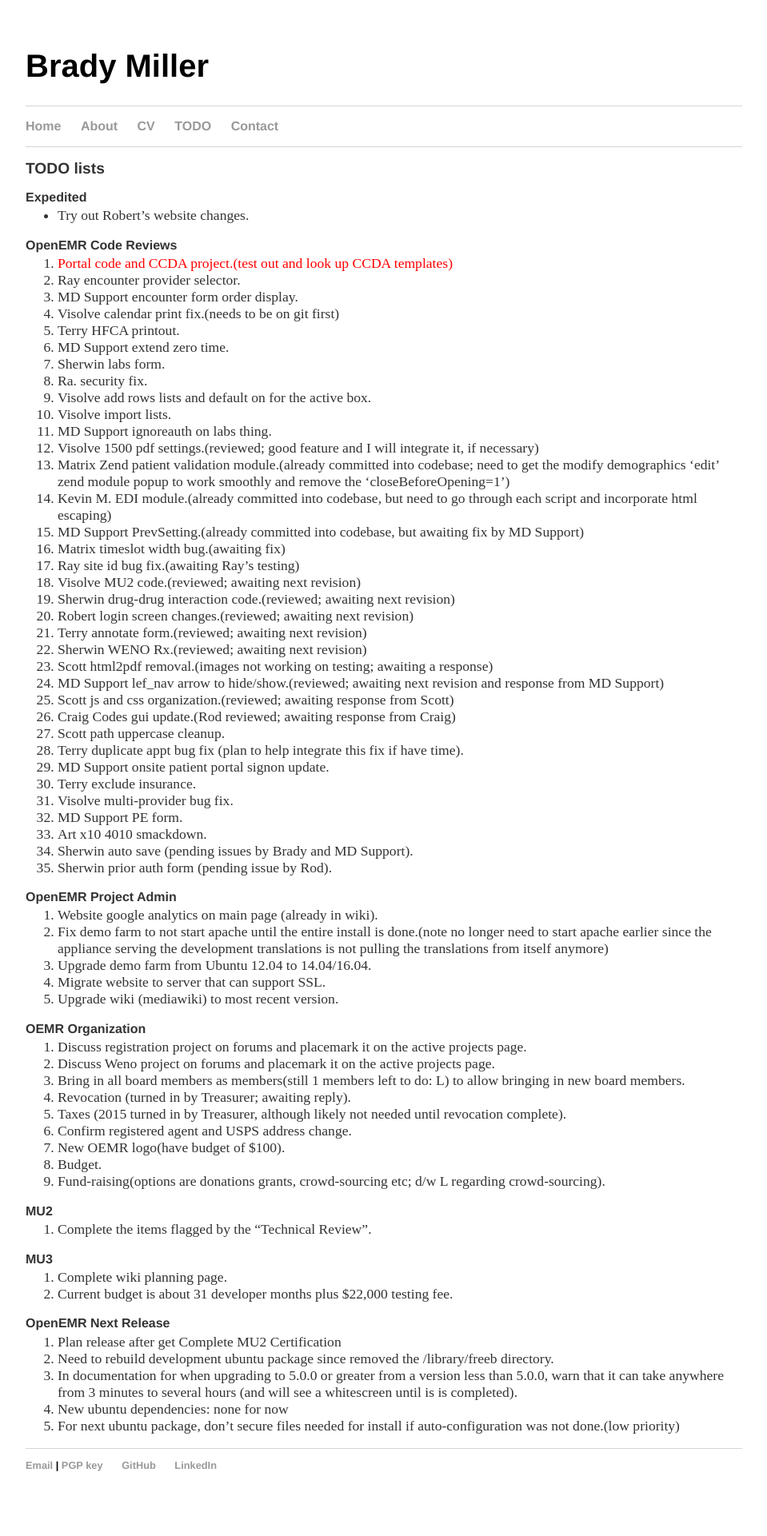
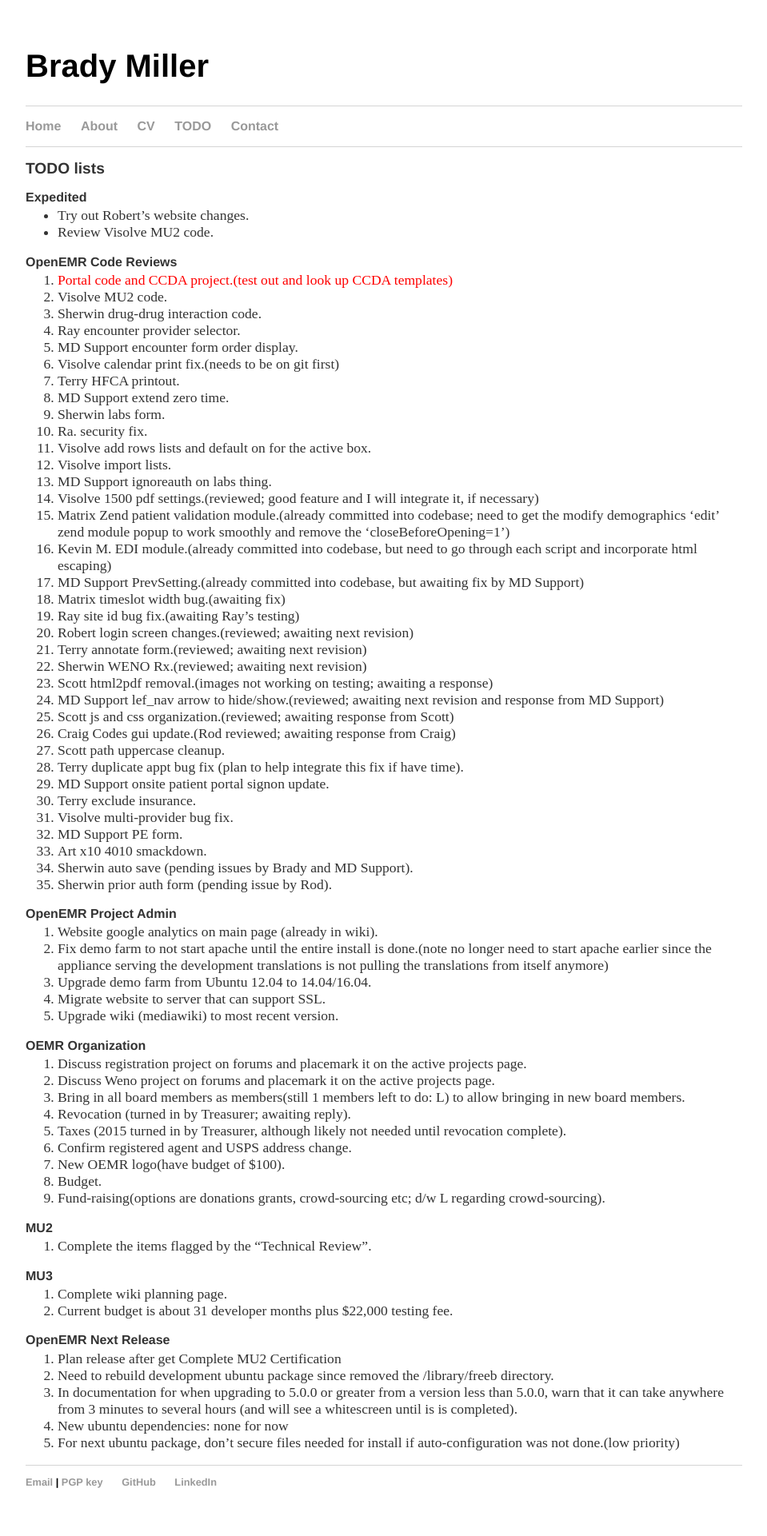
Before and after one commit to bradymiller/bradymiller.github.io, a Jekyll site: the page built from todo/index.md, in a window 1280 px wide. Shown: the whole page at 80% size, without its empty margins (160-1119 px from the left). Built offline with Jekyll 4.4.1, drawn with Linux system fonts in a browser that asks for light colours; before the commit the page ends 1900 px from its top, so only the background shows below that.

Commit message:
Update todo list

```diff
--- a/todo/index.md
+++ b/todo/index.md
@@ -5,9 +5,12 @@
 
 ### Expedited
 * Try out Robert's website changes.
+* Review Visolve MU2 code.
 
 ### OpenEMR Code Reviews
 1. <span style="color: red">Portal code and CCDA project.(test out and look up CCDA templates)</span>
+1. Visolve MU2 code.
+1. Sherwin drug-drug interaction code.
 1. Ray encounter provider selector.
 1. MD Support encounter form order display.
 1. Visolve calendar print fix.(needs to be on git first)
@@ -24,8 +27,6 @@
 1. MD Support PrevSetting.(already committed into codebase, but awaiting fix by MD Support)
 1. Matrix timeslot width bug.(awaiting fix)
 1. Ray site id bug fix.(awaiting Ray's testing)
-1. Visolve MU2 code.(reviewed; awaiting next revision)
-1. Sherwin drug-drug interaction code.(reviewed; awaiting next revision)
 1. Robert login screen changes.(reviewed; awaiting next revision)
 1. Terry annotate form.(reviewed; awaiting next revision)
 1. Sherwin WENO Rx.(reviewed; awaiting next revision)
```
